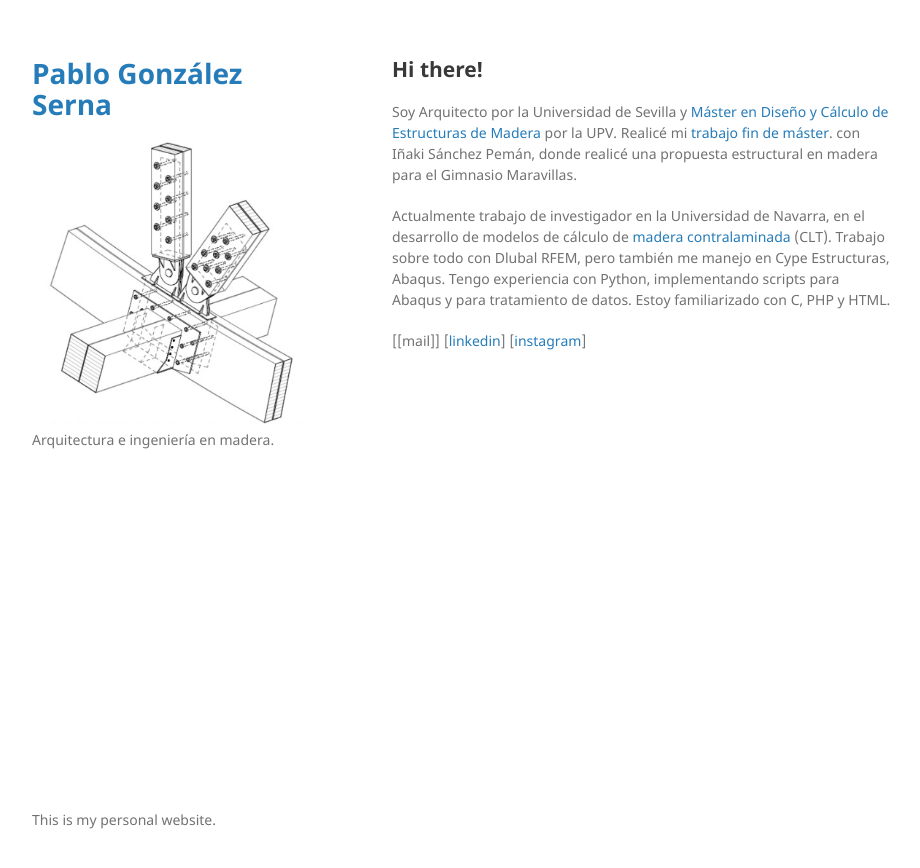
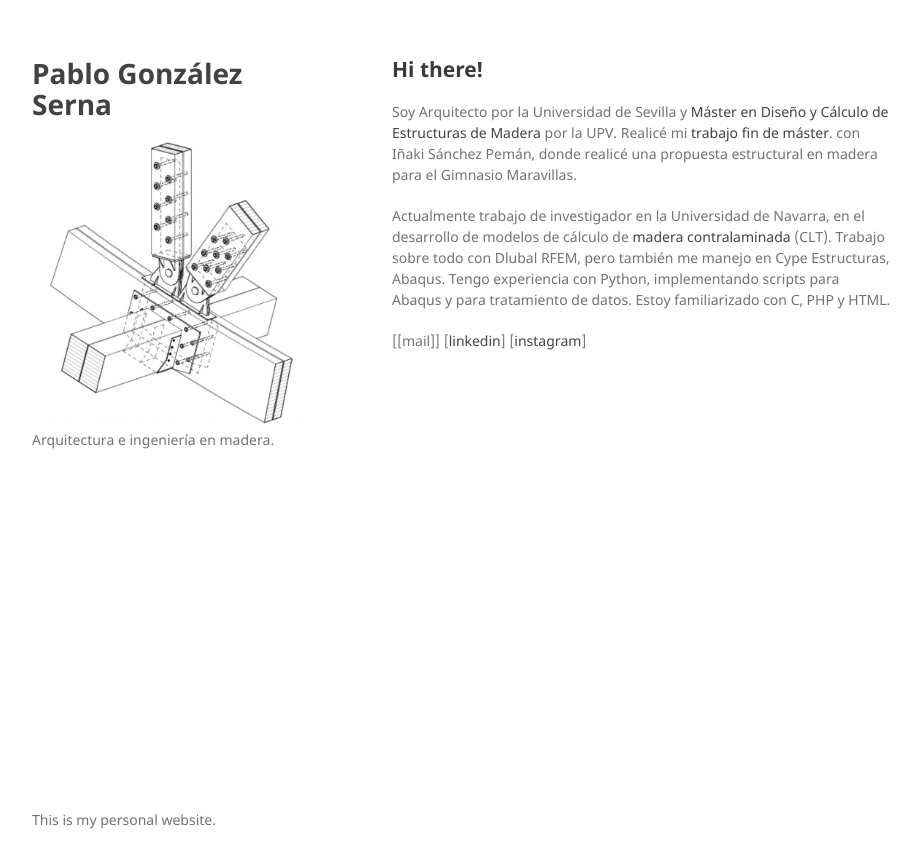
Before and after one commit to parametropic/webtest2, a Jekyll site: the page built from index.md, in a window 1280 px wide. Shown: the top 868 px of the page, without its empty margins (178-1098 px from the left). Built offline with Jekyll 4.4.1, drawn with Linux system fonts in a browser that asks for light colours; our own code applies the rules of GitHub Pages for plain Markdown files.

Commit message:
Update jekyll-theme-minimal.scss

```diff
--- a/_sass/jekyll-theme-minimal.scss
+++ b/_sass/jekyll-theme-minimal.scss
@@ -35,13 +35,12 @@ h3, h4, h5, h6 {
 }
 
 a {
-  color:#267CB9;
+  color:#424242;
   text-decoration:none;
 }
 
 a:hover, a:focus {
   color:#069;
-  font-weight: bold;
 }
 
 a small {
```
